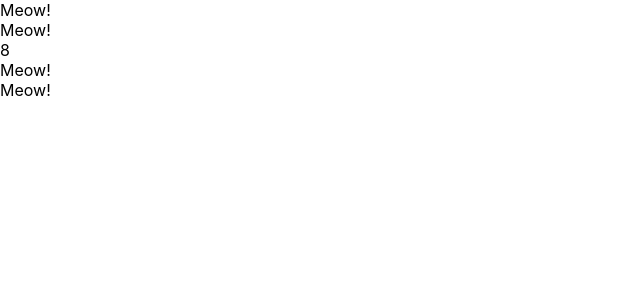
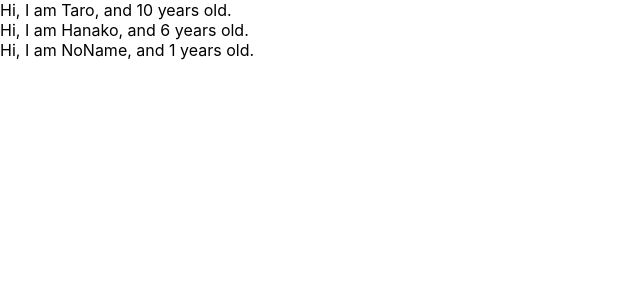
Before and after one commit to HirotoYamazaki521/udemy-react-redux-crud-applization, a React (Create React App) app: page / in a window 1280 px wide. Shown: the top 300 px of the page, without its empty margins (0-640 px from the left). Built offline with nearby package versions, Linux system fonts and the light colour scheme.

Commit message:
learn props of component

```diff
--- a/src/App.js
+++ b/src/App.js
@@ -1,25 +1,33 @@
 import React from "react";
 
-// function App() {
-//   return (
-//     <React.Fragment>
-//       <label htmlFor="bar">bar</label>
-//       <input type="text" onChange={() => {console.log("I am clicked!")}} />
-//     </React.Fragment>
-//   );
-// }
-
 const App = () => {
-  return <div>
-    <Cat />
-    <Cat />8
-    <Cat />
-    <Cat />
+  const profiles = [
+      {name: "Taro", age: 10},
+      {name: "Hanako", age: 6},
+      {name: "NoName"}
+  ]
+  return (
+  <div>
+    {
+      profiles.map((profile, index) => {
+        // DOMの変更点をReactが検知してくれる
+        // DOMにキーをつけることで、Reactが変更点を検知しやすくなる
+        // map で受け取るindexを利用して、keyにindexを指定することもできる
+        return <User name={profile.name} age={profile.age} key ={index}/>
+    })
+  }
   </div>
+  )
 }
 
-const Cat = () => {
-  return <div>Meow!</div>
+// ユーザーコンポーネント
+const User = (props) => {
+  return <div>Hi, I am {props.name}, and {props.age} years old.</div>
+}
+
+// デフォルト値を設定することができる
+User.defaultProps = {
+  age: 1
 }
 
 export default App;
```
